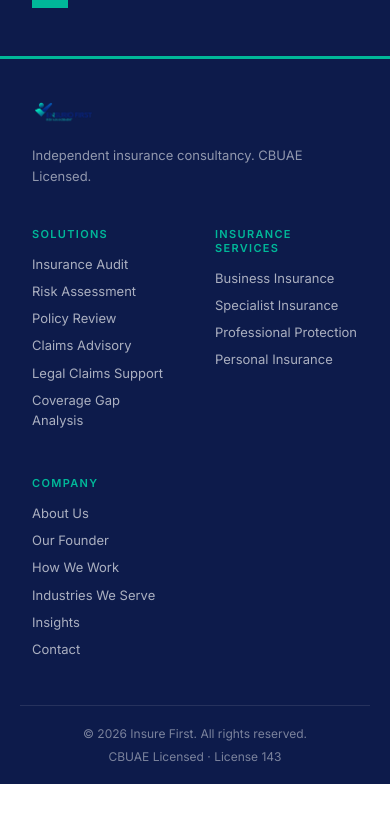
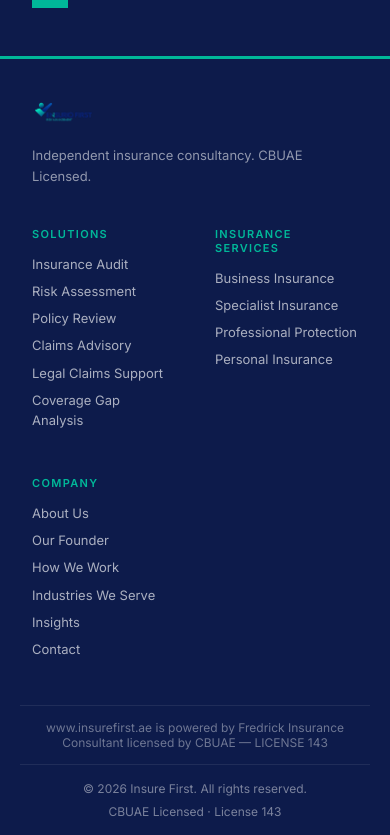
Before and after one commit to wolfxbiz/ensurio-first, a React (Vite) app: page / in a window 390 px wide. Shown: the part 7743-8578 px from the top of the page. Before the commit the page ends 8527 px from the top, so only its background shows below. Built offline with nearby package versions, Linux system fonts and the light colour scheme; the HTML template or start-up script is replaced by a standard one.

Commit message:
Add CBUAE license text to footer on both desktop and mobile

```diff
--- a/src/prototype/home/components/ProtoFooter.jsx
+++ b/src/prototype/home/components/ProtoFooter.jsx
@@ -79,10 +79,21 @@
         </div>
       </div>
 
+      {/* License bar */}
+      <div style={{
+        borderTop: '1px solid rgba(255,255,255,0.08)',
+        padding: isMobile ? '0.875rem 0.75rem' : '0.875rem 4rem',
+        textAlign: 'center',
+      }}>
+        <p style={{ fontFamily: 'var(--font-body)', fontSize: '12px', color: 'rgba(255,255,255,0.4)', margin: 0 }}>
+          www.insurefirst.ae is powered by Fredrick Insurance Consultant licensed by CBUAE — LICENSE 143
+        </p>
+      </div>
+
       {/* Bottom bar */}
       <div style={{
-        borderTop: '1px solid rgba(255,255,255,0.1)',
-        padding: isMobile ? '1.25rem 0.75rem' : '1.25rem 4rem',
+        borderTop: '1px solid rgba(255,255,255,0.08)',
+        padding: isMobile ? '1rem 0.75rem' : '1.25rem 4rem',
         display: 'flex',
         flexDirection: isMobile ? 'column' : 'row',
         justifyContent: 'space-between',
@@ -90,10 +101,10 @@
         textAlign: isMobile ? 'center' : 'left',
         gap: '0.5rem',
       }}>
-        <p style={{ fontFamily: 'var(--font-body)', fontSize: '12px', color: 'rgba(255,255,255,0.45)' }}>
+        <p style={{ fontFamily: 'var(--font-body)', fontSize: '12px', color: 'rgba(255,255,255,0.45)', margin: 0 }}>
           © {new Date().getFullYear()} Insure First. All rights reserved.
         </p>
-        <p style={{ fontFamily: 'var(--font-body)', fontSize: '12px', color: 'rgba(255,255,255,0.45)' }}>
+        <p style={{ fontFamily: 'var(--font-body)', fontSize: '12px', color: 'rgba(255,255,255,0.45)', margin: 0 }}>
           CBUAE Licensed · License 143
         </p>
       </div>
```
